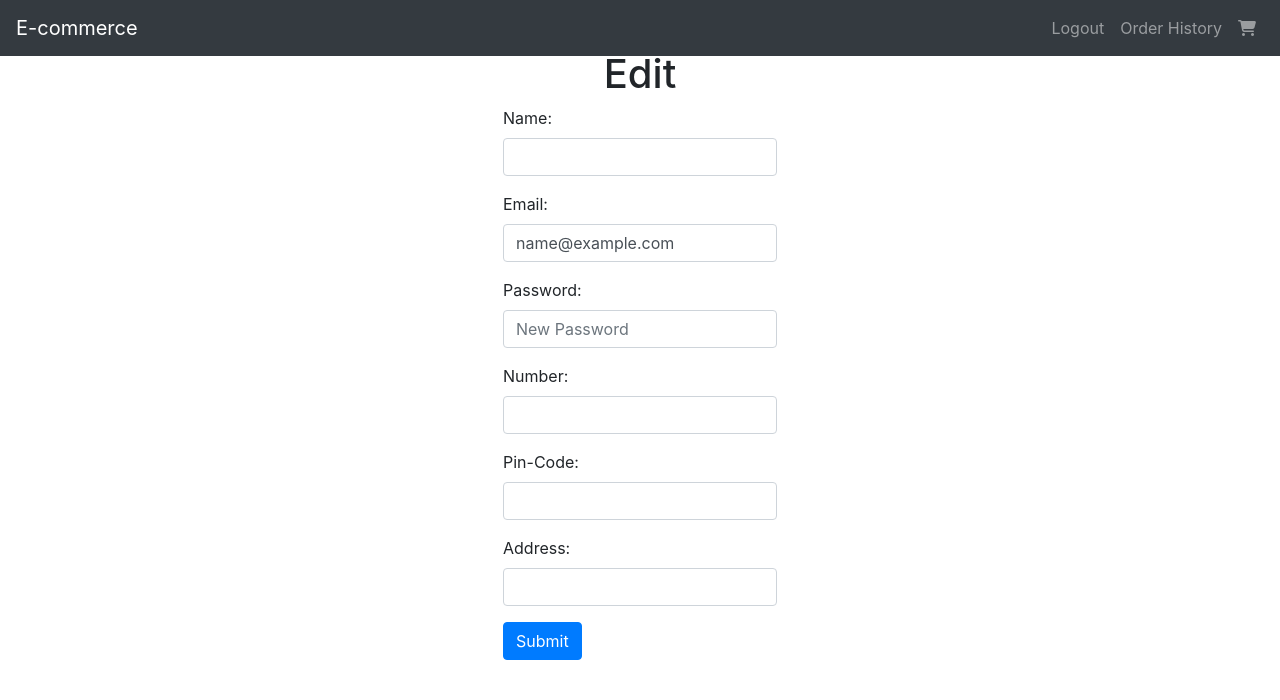
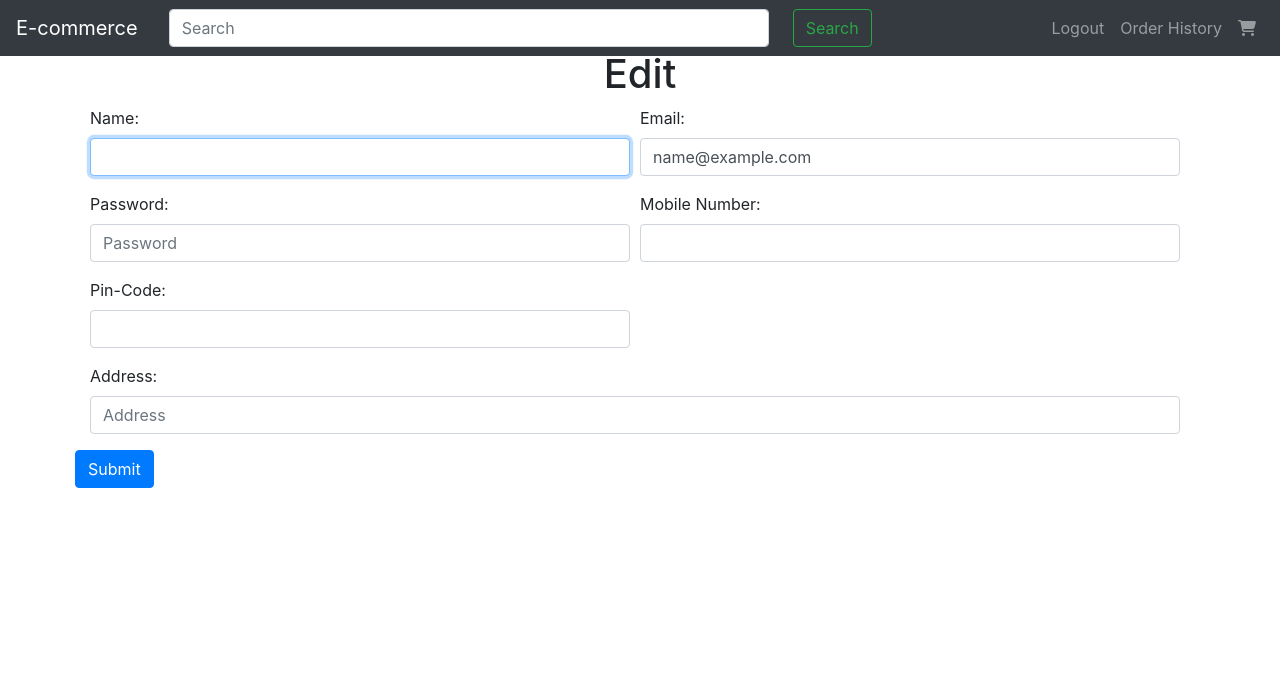
Before and after one commit to akshat2604/Ecommerce, a Node server app: page /edit in a window 1280 px wide. Shown: the top 700 px of the page. Run offline with Node 20, Linux system fonts and the light colour scheme; the visitor is signed in with stand-in values (Sample User, id 1); some libraries are stand-ins or nearby versions.

Commit message:
add search bar

```diff
--- a/controllers/user.js
+++ b/controllers/user.js
@@ -4,7 +4,6 @@
   user.register(req.body, (err, data) => {
     if (err) {
       const message = err.message;
-      console.log(message)
       if (message.indexOf("ER_DUP_ENTRY") != -1) {
         if (message.indexOf("email") != -1)
           req.flash("error", "Email is Already Used");
@@ -67,7 +66,6 @@
   res.render("register", { page: 'register' });
 }
 exports.loginform = async (req, res) => {
-  console.log(req.session.returnTo)
   req.session.returnTo = req.query.origin || '/';
   res.render("login", { page: 'login' });
 }
--- a/index.js
+++ b/index.js
@@ -8,7 +8,6 @@
     LocalStrategy = require("passport-local").Strategy,
     methodOverride = require("method-override"),
     flash = require("connect-flash"),
-    multer = require("multer"),
     sql = require("./models/db"),
     bcrypt = require('bcryptjs');
 app.use(bodyParser.urlencoded({ extended: 'true' }));
@@ -24,7 +23,6 @@
     cookie: { maxAge: 100 * 60 * 60 * 24 * 30 }
 }));
 app.use(cookieParser('secret'));
-app.locals.moment = require('moment');
 
 app.use(passport.initialize());
 app.use(passport.session());
--- a/models/user.js
+++ b/models/user.js
@@ -101,9 +101,6 @@
     }
 };
 User.logout = async (req, result) => {
-};
-User.logoutofall = async (req, result) => {
-    req.logoutofall();
 };
 User.checkout = async (req, result) => {
     const cart_id = req.user.Cart_id || req.cart;
@@ -249,4 +246,5 @@
         }
     });
 };
+
 module.exports = User;
--- a/public/stylesheets/main.css
+++ b/public/stylesheets/main.css
@@ -1,6 +1,9 @@
 .card img {
+    height: 500px;
+    max-height: 100%;
     width: auto;
-    max-height: 100%;
+    max-width: 100%;
+
 }
 
 .card {
--- a/routes/user.js
+++ b/routes/user.js
@@ -10,6 +10,7 @@
     failureFlash: true,
     successFlash: 'Loggedin Successfully'
 }), function (req, res) {
+    console.log("return to", req.session.returnTo)
     res.redirect(req.session.returnTo);
 }
 );
--- a/views/edit.ejs
+++ b/views/edit.ejs
@@ -2,32 +2,38 @@
 <h1 class="row justify-content-center ">Edit</h1>
 <div class="row justify-content-center  ">
     <form action="/edit?_method=PUT" method="POST" autocomplete="on">
-        <div class="form-group">
+        <div class=" container form-row">
+            <div class="form-group col-md-6">
                 <label for="Name">Name:</label>
-            <input type="text" class="form-control" value="<%=currentUser.Name%>" name="name" id="Name" required>
+                <input type="text" class="form-control" value="<%=currentUser.Name%>" name="name" id="Name" required
+                    autofocus>
             </div>
-        <div class="form-group">
+            <div class="form-group col-md-6">
                 <label for="Email">Email:</label>
-            <input type="text" class="form-control" value="<%=currentUser.email%>" name="email" id="Email" required>
-        </div>
-        <div class="form-group">
-            <label for="password">Password:</label>
-            <input type="password" class="form-control" placeholder="New Password" name="password" id="password"
+                <input type="email" class="form-control" value="<%=currentUser.email%>" name="email" id="Email"
                     required>
             </div>
-        <div class="form-group">
-            <label for="Phone Number">Number:</label>
-            <input type="tel" class="form-control" pattern="[0-9]{10}" value="<%=currentUser.phone_number%>" name="number"
-                id="Number" required>
+            <div class="form-group col-md-6 ">
+                <label for="password">Password:</label>
+                <input type="password" class="form-control" placeholder="Password" name="password" id="password"
+                    required>
             </div>
-        <div class="form-group">
+            <div class="form-group col-md-6">
+                <label for="Phone Number">Mobile Number:</label>
+                <input type="tel" class="form-control" pattern="[0-9]{10}" value="<%=currentUser.phone_number%>"
+                    name="number" id="Number" required>
+            </div>
+            <div class="form-group col-md-6">
                 <label for="Pin-Code">Pin-Code:</label>
-            <input type="tel" class="form-control" pattern="[0-9]{6}" value="<%=currentUser.pincode%>" name="pincode"
-                id="Pin-Code" required>
+                <input type="tel" class="form-control" pattern="[0-9]{6}" value="<%=currentUser.pincode%>"
+                    name="pincode" id="Pin-Code" required>
             </div>
-        <div class="form-group">
+
+            <div class="form-group col-12">
                 <label for="Address">Address:</label>
-            <input type="text" class="form-control" value="<%=currentUser.address%>" name="address" id="Address" required>
+                <input type="text" class="form-control input-lg" placeholder="Address" value="<%=currentUser.address%>"
+                    name="address" id="Address" required>
+            </div>
         </div>
         <div class="row">
             <div class="col-6"><button type="submit" class=" btn btn-primary text-right">Submit</button></div>
--- a/views/partials/header.ejs
+++ b/views/partials/header.ejs
@@ -5,7 +5,7 @@
     <meta charset="UTF-8">
     <meta http-equiv="X-UA-Compatible" content="IE=edge">
     <meta name="viewport" content="width=device-width, initial-scale=1.0">
-    <title>XYZ</title>
+    <title> E-commerce</title>
     <link rel="stylesheet" href="/stylesheets/main.css">
     <link rel="stylesheet" href="https://maxcdn.bootstrapcdn.com/bootstrap/4.4.1/css/bootstrap.min.css">
     <script src="https://kit.fontawesome.com/a076d05399.js"></script>
@@ -18,6 +18,11 @@
             <span class="navbar-toggler-icon"></span>
         </button>
         <div class="collapse navbar-collapse" id="collapsibleNavbar">
+            <form action="/search" method="GET" class="form-inline col-md-8">
+                <input class="form-control mr-sm-4 " type="text" placeholder="Search" name="search"
+                    aria-placeholder="Search" style="width: 600px; max-width: 100%;">
+                <button class="btn btn-outline-success my-2 my-sm-0" type="submit">Search</button>
+            </form>
             <ul class="navbar-nav ml-auto">
                 <% if(!currentUser){ %>
                 <li class="nav-item <%= typeof page !== 'undefined' && page === 'login' ? 'active disabled' : '' %>">
--- a/views/product/cart.ejs
+++ b/views/product/cart.ejs
@@ -2,7 +2,6 @@
 
 <div class="container">
     <div class="row  ">
-
         <% if(data.length!=0) { %>
         <% var total=0%>
         <% data.forEach((product)=>{ %>
--- a/views/register.ejs
+++ b/views/register.ejs
@@ -27,7 +27,7 @@
 
             <div class="form-group col-12">
                 <label for="Address">Address:</label>
-                <input type="text" class="form-control" placeholder="Address" name="address" id="Address" required>
+                <input type="text" class="form-control input-lg" placeholder="Address" name="address" id="Address" required>
             </div>
         </div>
         <div class="row">
--- a/views/seller_register.ejs
+++ b/views/seller_register.ejs
@@ -30,7 +30,7 @@
             </div>
             <div class="form-group col-12">
                 <label for="Address">Address:</label>
-                <input type="text" class="form-control" placeholder="Address" name="address" id="Address" required>
+                <input type="text" class="form-control input-lg" placeholder="Address" name="address" id="Address" required>
             </div>
         </div>
             <div class="row">
```
Also changed, not shown: controllers/product.js (+27 -12 lines), models/product.js (+70 -3 lines), package.json (+2 -8 lines), routes/product.js (+4 -3 lines), views/product/new.ejs (+19 -14 lines), views/product/show.ejs (+29 -20 lines), 1 other file. Lines whose indentation alone changed are shown as unchanged.
